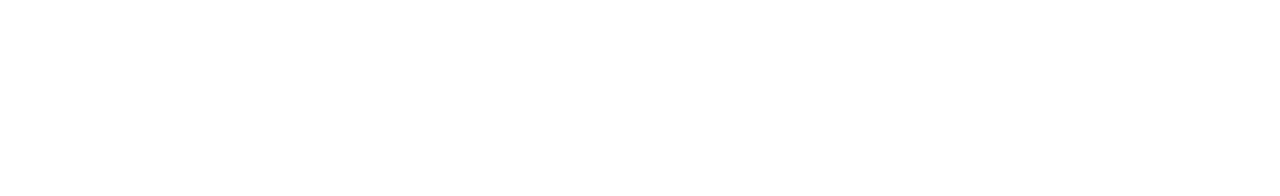
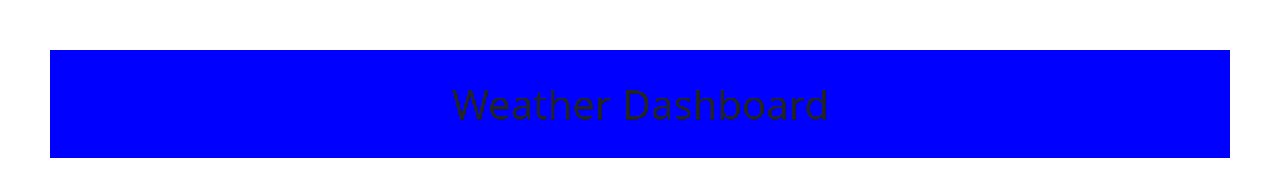
Before and after one commit to JaberSE09/06-02-challege, a plain HTML site: page index.html in a window 1280 px wide. Drawn offline with nearby package versions, Linux system fonts and the light colour scheme.

Commit message:
header set up

```diff
--- a/assets/css/style.css
+++ b/assets/css/style.css
@@ -0,0 +1,7 @@
+header h1{
+    display: flex;
+    justify-content: center;
+    padding: 30px;
+    background-color: blue;
+    margin: 50px;
+}
--- a/index.html
+++ b/index.html
@@ -6,9 +6,12 @@
     <meta name="viewport" content="width=device-width, initial-scale=1.0">
     <title>Document</title>
     <link rel="stylesheet" href="assets/css/style.css">
+    <link href="https://cdn.jsdelivr.net/npm/bootstrap@5.1.3/dist/css/bootstrap.min.css" rel="stylesheet" integrity="sha384-1BmE4kWBq78iYhFldvKuhfTAU6auU8tT94WrHftjDbrCEXSU1oBoqyl2QvZ6jIW3" crossorigin="anonymous">
 </head>
 <body>
-
+    <header>
+        <h1>Weather Dashboard</h1>
+    </header>
 
 
 
```
